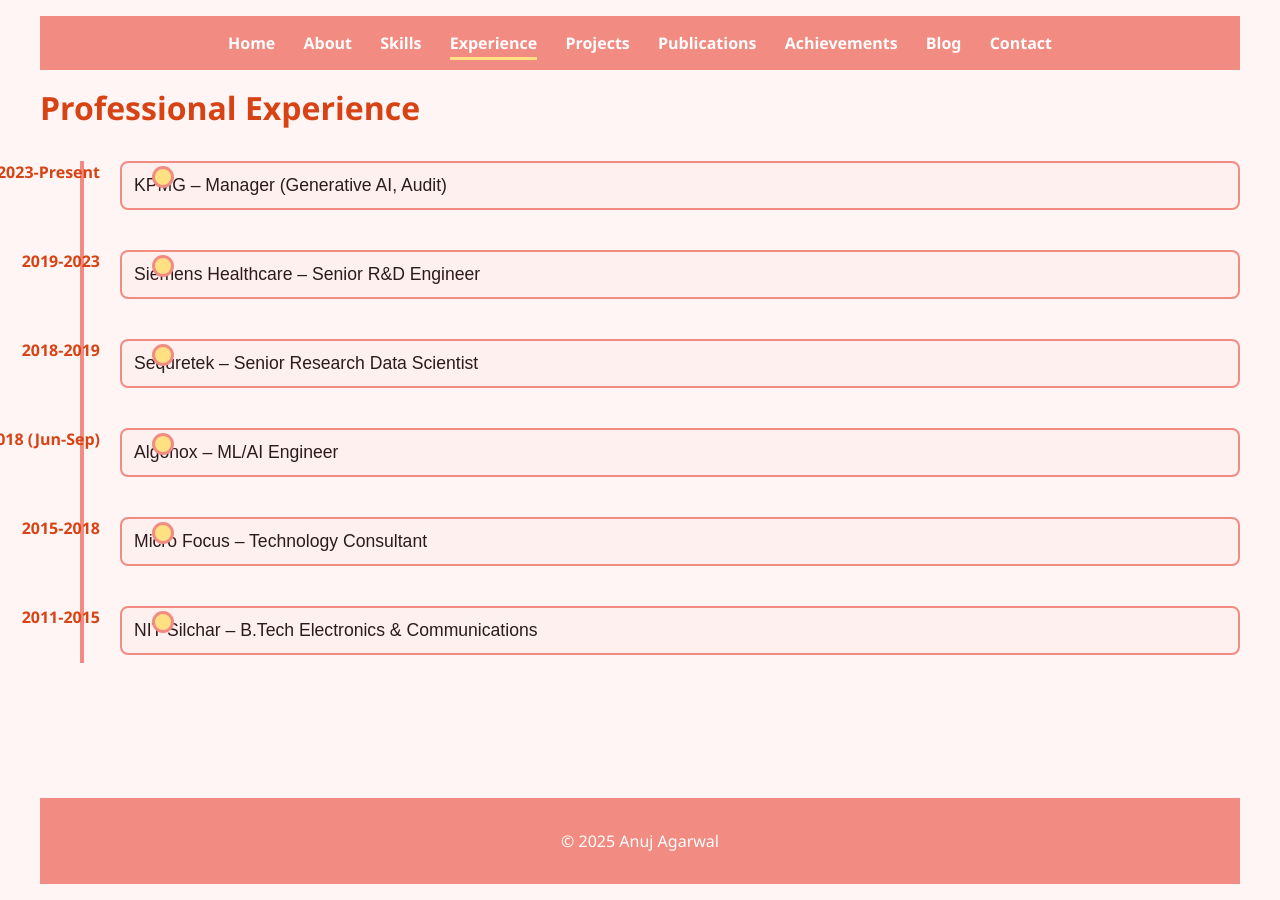
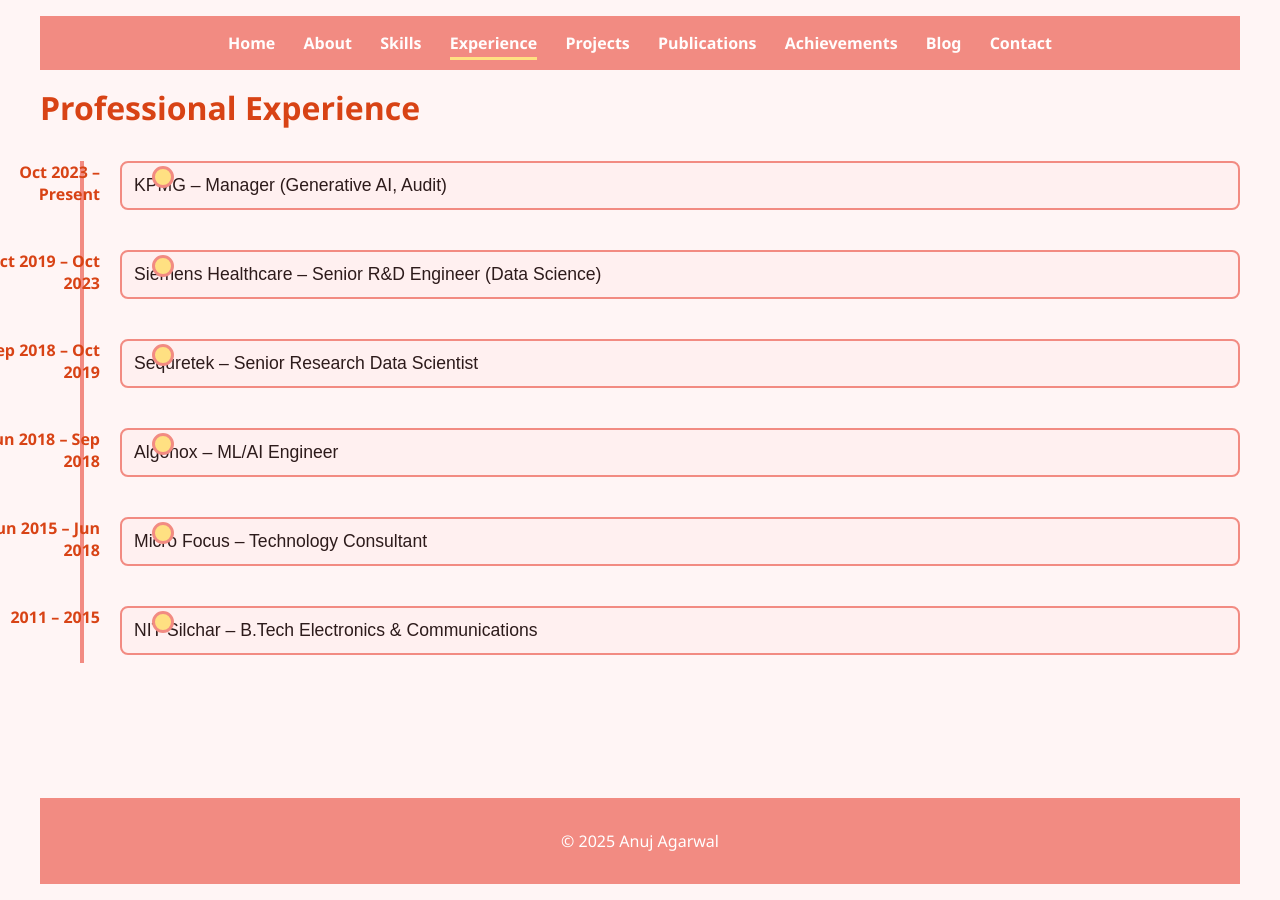
Before and after one commit to anuj-agarwal/anuj-agarwal.github.io, a Jekyll site: the page built from experience.md, in a window 1280 px wide. Built offline with Jekyll 4.4.1, drawn with Linux system fonts in a browser that asks for light colours; some of the changed lines change nothing that is shown.

Commit message:
Update experience.md

```diff
--- a/experience.md
+++ b/experience.md
@@ -3,76 +3,101 @@
 title: "Experience"
 permalink: /experience/
 ---
+
 # Professional Experience
 
 <div class="timeline">
 
+  <!-- KPMG -->
   <div class="timeline-entry">
-    <div class="timeline-date">2023-Present</div>
+    <div class="timeline-date">Oct 2023 – Present</div>
     <button class="collapsible">KPMG – Manager (Generative AI, Audit)</button>
     <div class="content-collapsible">
       <ul>
-        <li>Integrated AI into audit workflows, reducing review time by 70%.</li>
-        <li>LangChain + LangGraph solutions ensuring mathematical precision.</li>
-        <li>Deployed containerized APIs on Azure Kubernetes Service with human-in-the-loop review.</li>
-        <li>Mentored audit teams and drove AI adoption across departments.</li>
+        <li>Led the integration of AI into financial audit workflows, reducing manual review time by <strong>70%</strong>.</li>
+        <li>Architected a Generative AI solution using <strong>LangChain + LangGraph</strong> for mathematical precision and error detection.</li>
+        <li>Deployed containerized APIs on <strong>Azure Kubernetes Service</strong> with human-in-the-loop review.</li>
+        <li>Mentored audit teams and drove AI adoption across multiple departments.</li>
       </ul>
     </div>
   </div>
 
+  <!-- Siemens Healthcare -->
   <div class="timeline-entry">
-    <div class="timeline-date">2019-2023</div>
-    <button class="collapsible">Siemens Healthcare – Senior R&D Engineer</button>
+    <div class="timeline-date">Oct 2019 – Oct 2023</div>
+    <button class="collapsible">Siemens Healthcare – Senior R&D Engineer (Data Science)</button>
     <div class="content-collapsible">
       <ul>
-        <li>Patent-pending CT clustering algorithm for imaging protocols.</li>
-        <li>YOLO-based pathology detection with 95% diagnostic accuracy.</li>
-        <li>Conditional pix2pix GAN for image generation in low-data scenarios.</li>
-        <li>Optimized hospital staffing and patient care through AI-based forecasting.</li>
+        <li>Developed a <strong>patent-pending unsupervised clustering algorithm</strong> for CT imaging protocols.</li>
+        <li>Built <strong>YOLO-based pathology detection models</strong> achieving 95% diagnostic accuracy.</li>
+        <li>Created a <strong>conditional pix2pix GAN</strong> for CT image generation in low-data settings.</li>
+        <li>Designed demand forecasting systems to optimize hospital staffing and patient care.</li>
       </ul>
     </div>
   </div>
 
+  <!-- Sequretek -->
   <div class="timeline-entry">
-    <div class="timeline-date">2018-2019</div>
+    <div class="timeline-date">Sep 2018 – Oct 2019</div>
     <button class="collapsible">Sequretek – Senior Research Data Scientist</button>
     <div class="content-collapsible">
       <ul>
-        <li>Managed Detection & Response MVP predicting cyber threats with 95% accuracy.</li>
-        <li>Built multi-model training framework to detect wide spectrum of attacks.</li>
+        <li>Developed a <strong>Managed Detection & Response MVP</strong> predicting cyber threats with 95% accuracy.</li>
+        <li>Designed a multi-model training framework to detect a wide spectrum of attacks.</li>
       </ul>
     </div>
   </div>
 
+  <!-- Algonox -->
   <div class="timeline-entry">
-    <div class="timeline-date">2018 (Jun-Sep)</div>
+    <div class="timeline-date">Jun 2018 – Sep 2018</div>
     <button class="collapsible">Algonox – ML/AI Engineer</button>
     <div class="content-collapsible">
       <ul>
-        <li>Created text extraction and semantic similarity pipelines improving NLP accuracy by 75%.</li>
+        <li>Created a <strong>text extraction pipeline</strong> for structured data from unstructured PDFs.</li>
+        <li>Built a <strong>semantic similarity algorithm</strong> improving NLP accuracy by 75%.</li>
       </ul>
     </div>
   </div>
 
+  <!-- Micro Focus -->
   <div class="timeline-entry">
-    <div class="timeline-date">2015-2018</div>
+    <div class="timeline-date">Jun 2015 – Jun 2018</div>
     <button class="collapsible">Micro Focus – Technology Consultant</button>
     <div class="content-collapsible">
       <ul>
-        <li>Automated server patching reducing time by 95% globally.</li>
-        <li>Implemented secure cloud infrastructure and compliance solutions.</li>
+        <li>Led automation projects reducing server patching time by <strong>95%</strong> across global infrastructures.</li>
+        <li>Deployed secure, scalable cloud infrastructure solutions tailored to client compliance requirements.</li>
       </ul>
     </div>
   </div>
 
+  <!-- Education NIT -->
   <div class="timeline-entry">
-    <div class="timeline-date">2011-2015</div>
+    <div class="timeline-date">2011 – 2015</div>
     <button class="collapsible">NIT Silchar – B.Tech Electronics & Communications</button>
     <div class="content-collapsible">
       <ul>
-        <li>Graduated with strong foundation in electronics, communications, and programming.</li>
+        <li>Specialized in electronics and communication systems.</li>
+        <li>Participated in multiple AI & ML-related projects and research.</li>
       </ul>
     </div>
   </div>
 
 </div>
+
+<!-- Collapsible JS -->
+<script>
+  const collapsibles = document.querySelectorAll(".collapsible");
+  collapsibles.forEach(c => {
+    c.addEventListener("click", function() {
+      this.classList.toggle("active-collapsible");
+      const content = this.nextElementSibling;
+      if(content.style.display === "block") {
+        content.style.display = "none";
+      } else {
+        content.style.display = "block";
+      }
+    });
+  });
+</script>
```
